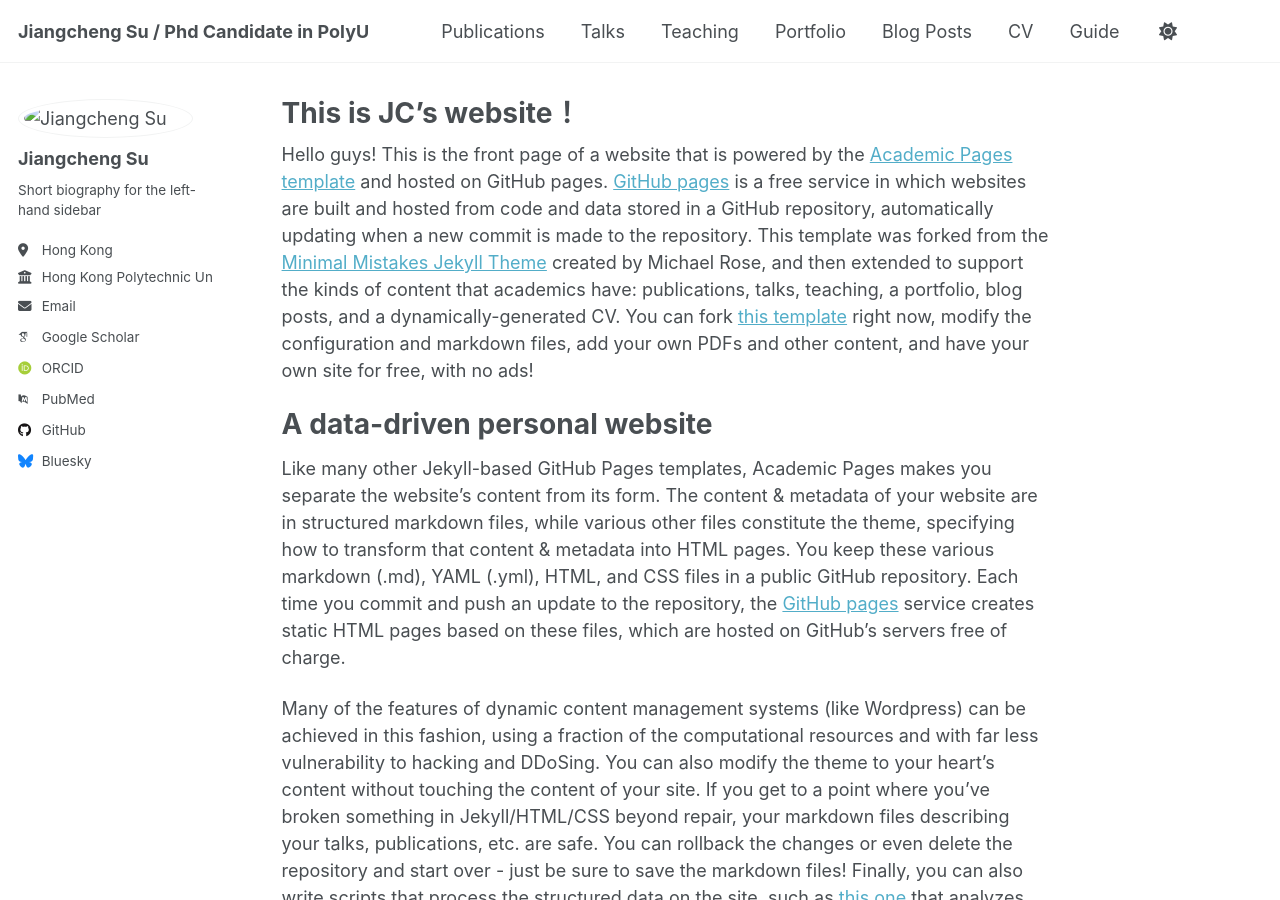
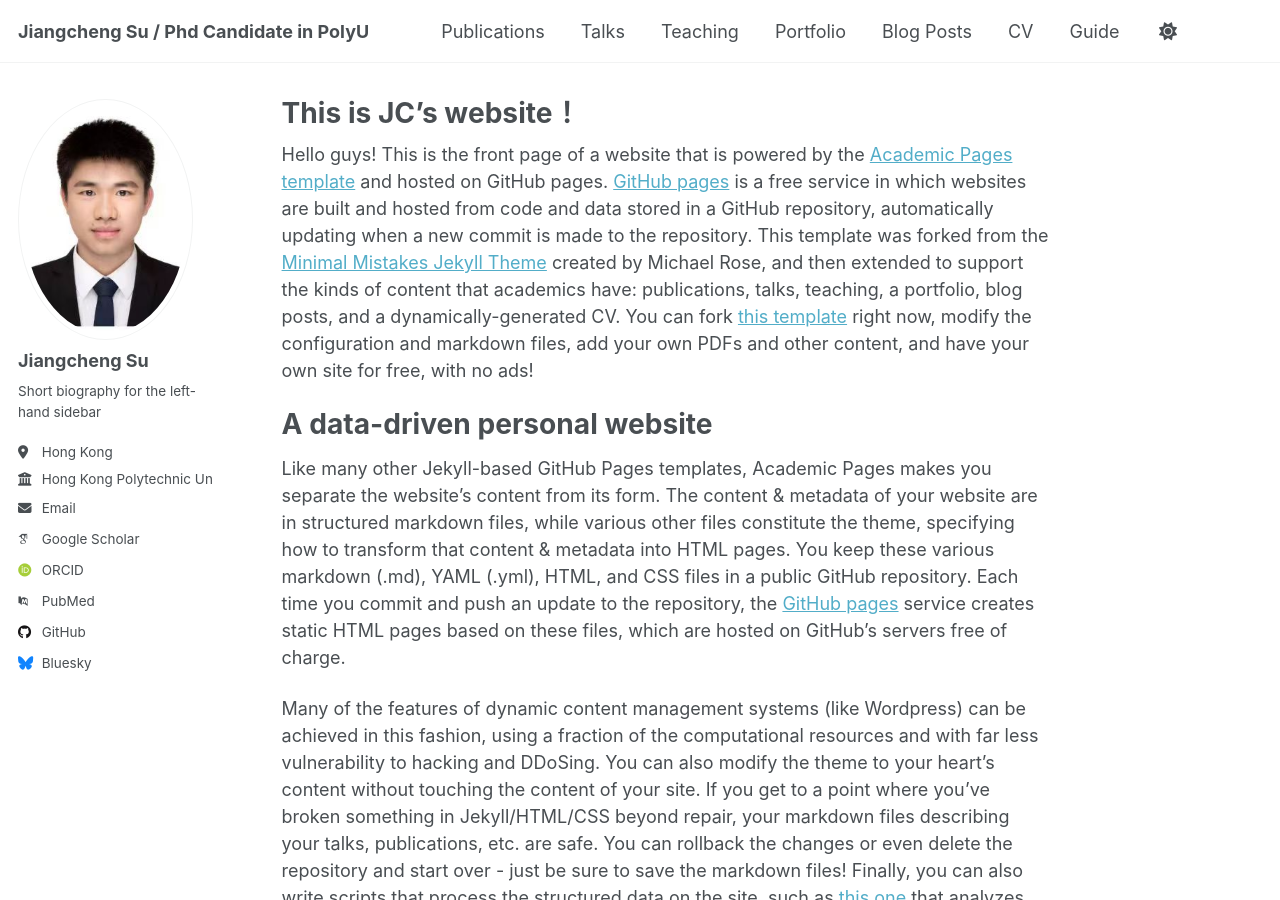
Before and after one commit to sujiangcheng/sujiangcheng.github.io, a Jekyll site: the page built from _pages/about.md, in a window 1280 px wide and 900 px high. Built offline with Jekyll 4.4.1, drawn with Linux system fonts in a browser that asks for light colours; some web fonts are replaced.

Commit message:
Update _config.yml

```diff
--- a/_config.yml
+++ b/_config.yml
@@ -22,7 +22,7 @@ repository               : "sujiangcheng/sujiangcheng.github.io"
 #               Additional customization can be done by editing /_includes/author-profile.html
 author:
   # Biographic information
-  avatar           : "/images/jiangcheng.png"
+  avatar           : "jiangcheng.png"
   name             : "Jiangcheng Su"
   pronouns         : # example: "He/His"
   bio              : "Short biography for the left-hand sidebar"
```
